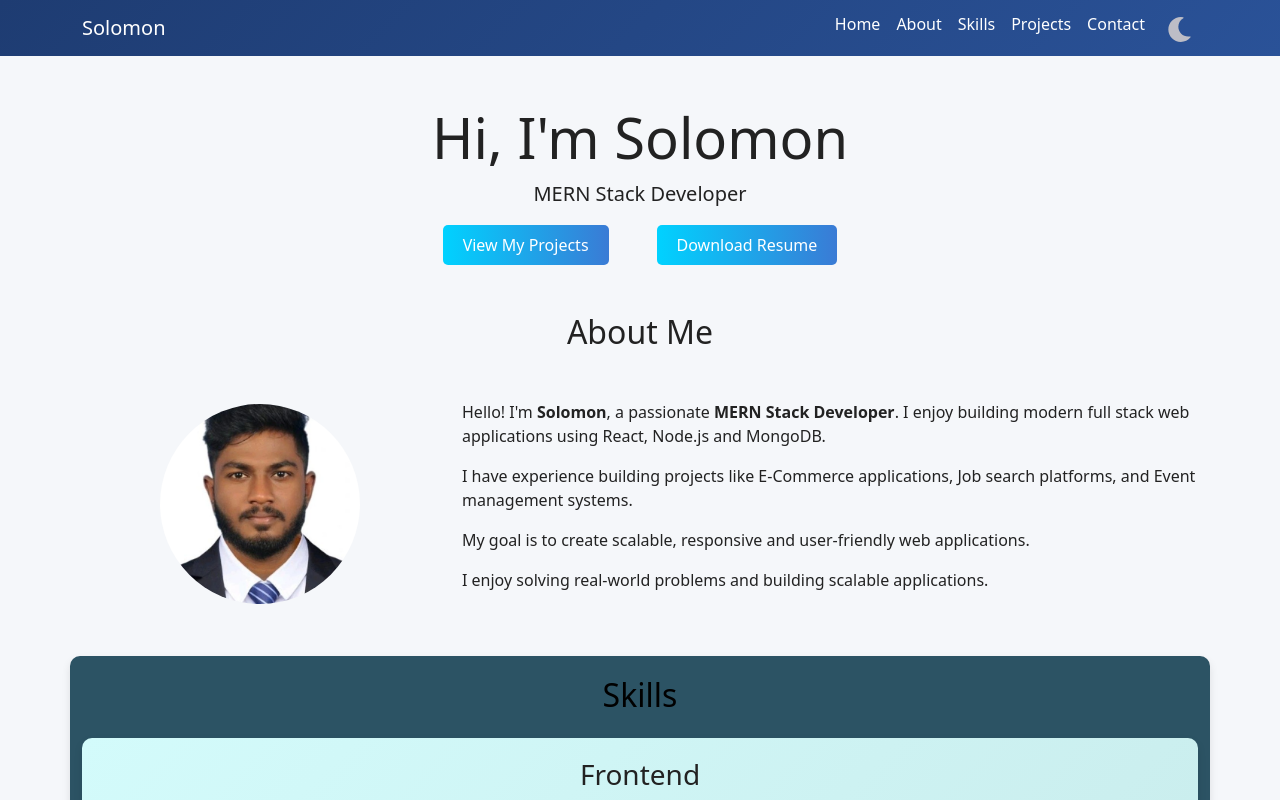
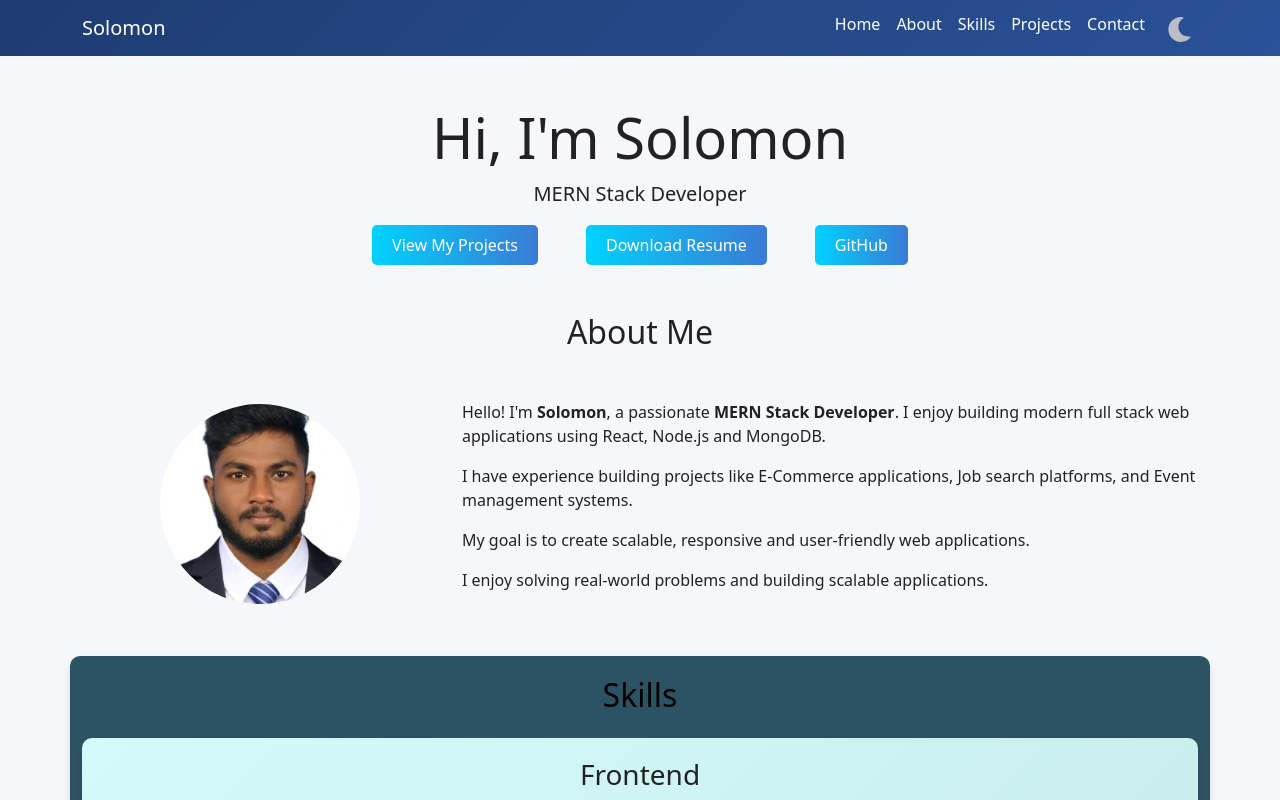
Before and after one commit to SoloDarkNet/Portfolio, a React (Vite) app: page / in a window 1280 px wide. Shown: the top 800 px of the page. Built offline with nearby package versions, Linux system fonts and the light colour scheme.

Commit message:
github link added

```diff
--- a/src/Components/Hero/hero.jsx
+++ b/src/Components/Hero/hero.jsx
@@ -14,6 +14,16 @@ const Hero = () => {
       navigate("/");
     }, 500);
   };
+
+  const gitHubLink = () => {
+    const link = document.createElement("a");
+    link.href = "https://github.com/SoloDarkNet";
+    link.click();
+    setTimeout(() => {
+      navigate("/");
+    }, 500);
+  };
+
   return (
     <div id="home" className="container text-center mt-5">
       <motion.h1
@@ -51,6 +61,15 @@ const Hero = () => {
       >
         Download Resume
       </motion.button>
+
+      <motion.button
+        className="btn-color ms-5"
+        whileHover={{ scale: 1.1 }}
+        whileTap={{ scale: 0.9 }}
+        onClick={gitHubLink}
+      >
+        GitHub
+      </motion.button>
     </div>
   );
 };
```
